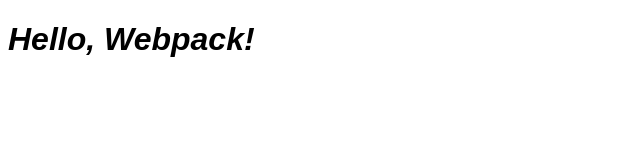
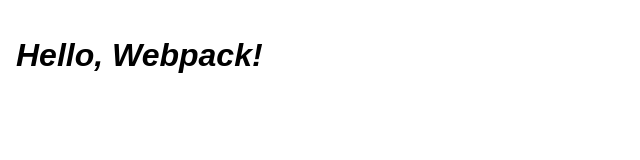
Before and after one commit to naoty/webpack-css-playground, a website built with webpack: page index.html in a window 1280 px wide. Shown: the whole page, without its empty margins (0-640 px from the left). Built offline with nearby package versions, Linux system fonts and the light colour scheme.

Commit message:
Import normalize.css

```diff
--- a/src/stylesheets/index.css
+++ b/src/stylesheets/index.css
@@ -1,2 +1,3 @@
+@import "../../node_modules/normalize.css/normalize.css";
 @import "./layout.css";
 @import "./main.css";
--- a/src/stylesheets/layout.css
+++ b/src/stylesheets/layout.css
@@ -3,3 +3,7 @@
   font-family: "Avenir Next", "Hiragino Kaku Gothic ProN", sans-serif;
   font-size: 16px;
 }
+
+body {
+  padding: 1em;
+}
```
